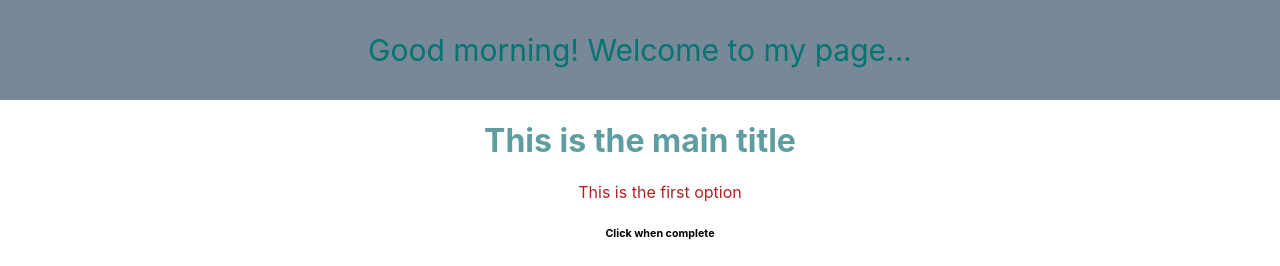
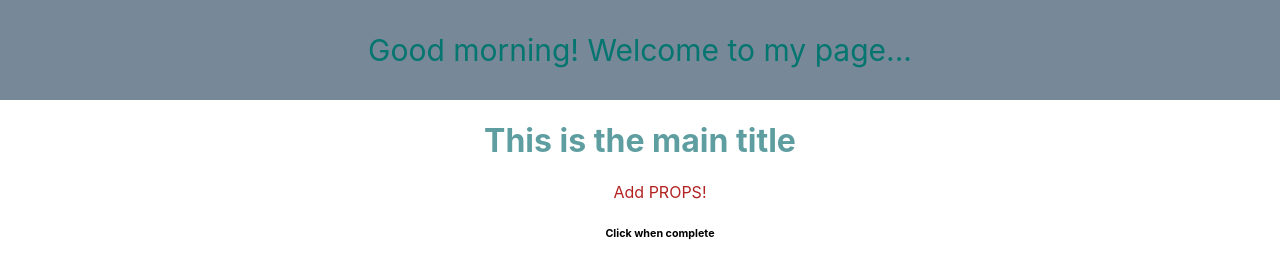
Before and after one commit to shanecolby/my_app_react, a React (Create React App) app: page / in a window 1280 px wide. Shown: the top 266 px of the page. Built offline with nearby package versions, Linux system fonts and the light colour scheme.

Commit message:
adding props

```diff
--- a/src/components/MainContent.js
+++ b/src/components/MainContent.js
@@ -5,7 +5,7 @@ function MainContent() {
     <div className='mainContent'>
       <h1>This is the main title</h1>
       <ul className="mainList">
-        <li>This is the first option</li>
+        <li>Add PROPS!</li>
         <h6 className="subText">Click when complete</h6>
         <input type='checkbox' />
         <li>The is the second option</li>
```
